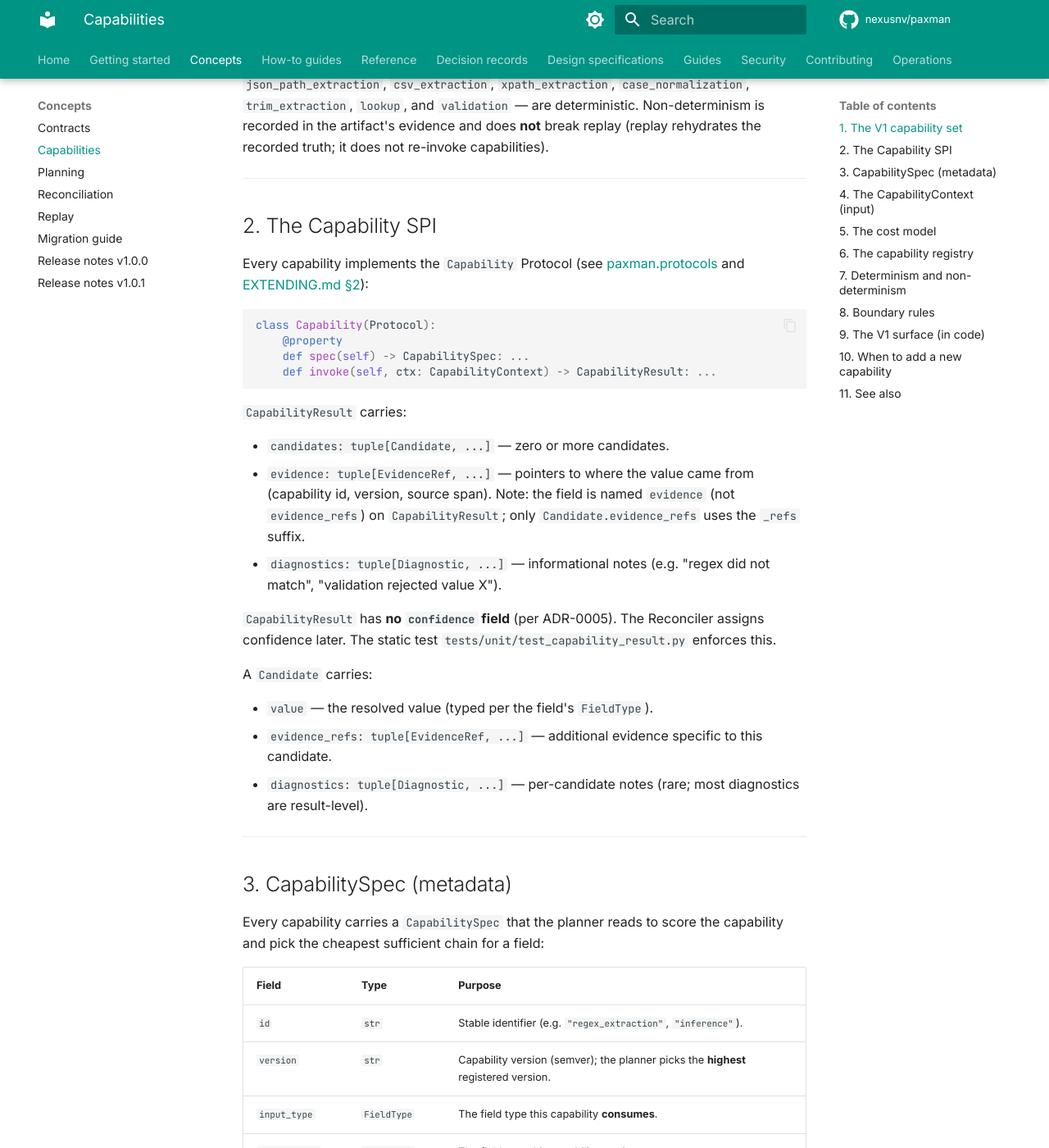
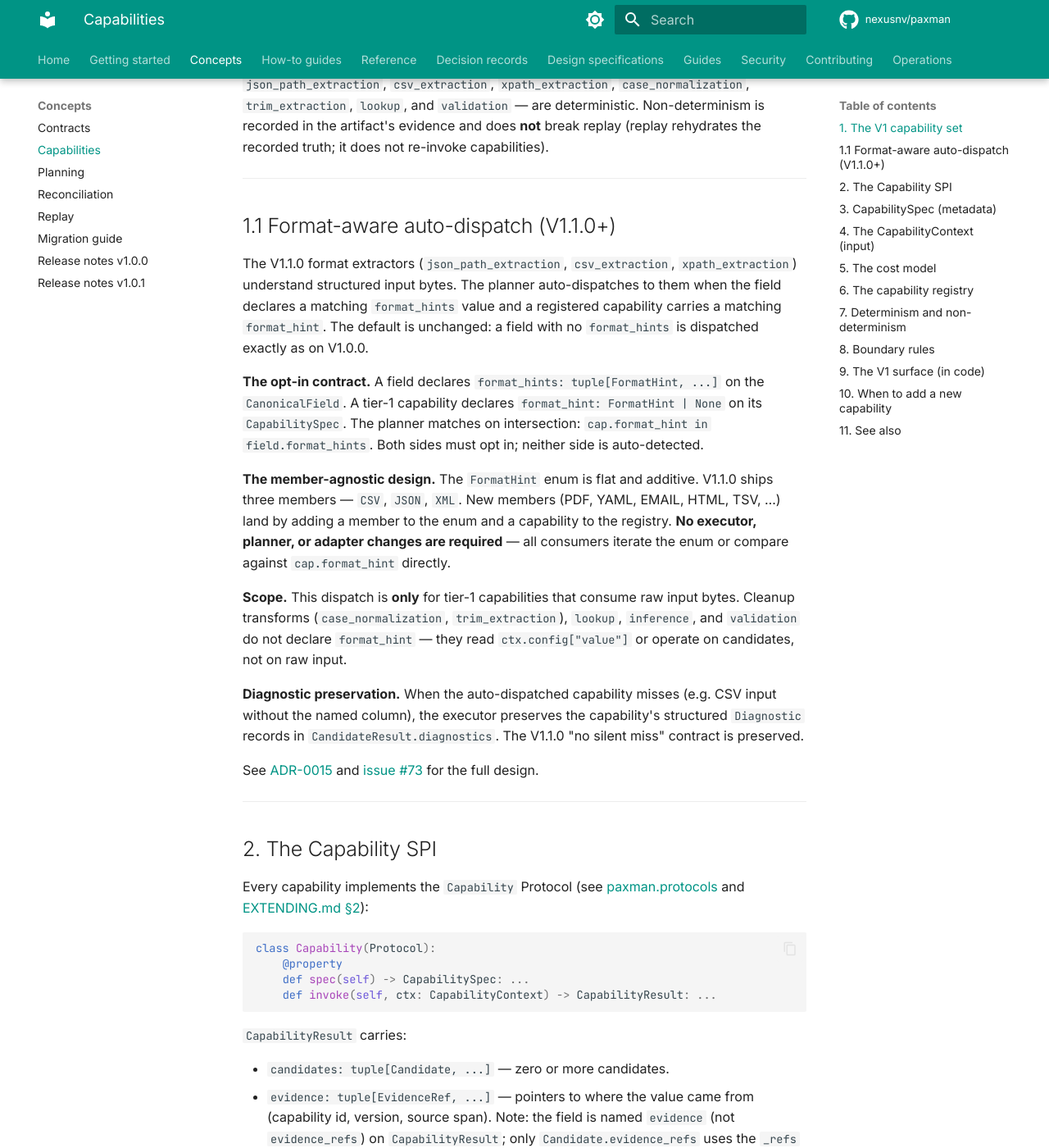
Before and after one commit to nexusnv/paxman, an MkDocs documentation site: the page built from docs/concepts/capabilities.md, in a window 1280 px wide and 1400 px high, scrolled down 1875 px. Shown: the whole window at 82% size. Built offline with MkDocs 1.6.1 and Material for MkDocs 9.7.7, drawn with Linux system fonts in a browser that asks for light colours; comment, search, counter and statistics services are not loaded.

Commit message:
docs: document FormatHint, format_hints contract, and member-agnostic design (issue #73)

```diff
--- a/docs/concepts/capabilities.md
+++ b/docs/concepts/capabilities.md
@@ -59,6 +59,47 @@ model). The other nine — `text_extraction`, `regex_extraction`,
 — are deterministic. Non-determinism is recorded in the artifact's
 evidence and does **not** break replay (replay rehydrates the
 recorded truth; it does not re-invoke capabilities).
+
+---
+
+## 1.1 Format-aware auto-dispatch (V1.1.0+)
+
+The V1.1.0 format extractors (`json_path_extraction`, `csv_extraction`,
+`xpath_extraction`) understand structured input bytes. The planner
+auto-dispatches to them when the field declares a matching
+`format_hints` value and a registered capability carries a matching
+`format_hint`. The default is unchanged: a field with no
+`format_hints` is dispatched exactly as on V1.0.0.
+
+**The opt-in contract.** A field declares
+`format_hints: tuple[FormatHint, ...]` on the `CanonicalField`. A
+tier-1 capability declares `format_hint: FormatHint | None` on its
+`CapabilitySpec`. The planner matches on intersection:
+`cap.format_hint in field.format_hints`. Both sides must opt in;
+neither side is auto-detected.
+
+**The member-agnostic design.** The `FormatHint` enum is flat and
+additive. V1.1.0 ships three members — `CSV`, `JSON`, `XML`. New
+members (PDF, YAML, EMAIL, HTML, TSV, …) land by adding a member
+to the enum and a capability to the registry. **No executor,
+planner, or adapter changes are required** — all consumers iterate
+the enum or compare against `cap.format_hint` directly.
+
+**Scope.** This dispatch is **only** for tier-1 capabilities that
+consume raw input bytes. Cleanup transforms (`case_normalization`,
+`trim_extraction`), `lookup`, `inference`, and `validation` do
+not declare `format_hint` — they read `ctx.config["value"]` or
+operate on candidates, not on raw input.
+
+**Diagnostic preservation.** When the auto-dispatched capability
+misses (e.g. CSV input without the named column), the executor
+preserves the capability's structured `Diagnostic` records
+in `CandidateResult.diagnostics`. The V1.1.0 "no silent miss"
+contract is preserved.
+
+See [ADR-0015](../adr/0015-format-aware-executor-auto-dispatch.md)
+and [issue #73](https://github.com/nexusnv/paxman/issues/73) for
+the full design.
 
 ---
 
```
Also changed, not shown: docs/concepts/contracts.md (+7 -0 lines), docs/howto/add_capability.md (+15 -0 lines), docs/reference/package-structure.md (+1 -0 lines).
